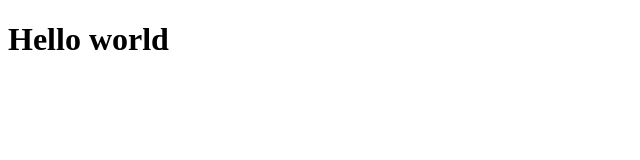
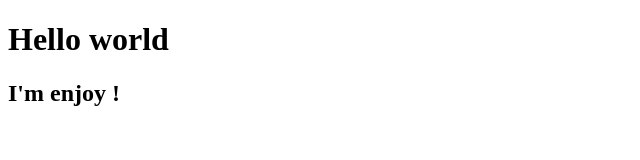
Before and after one commit to gylgyl2000/sharezza, a plain HTML site: page index.html in a window 1280 px wide. Shown: the whole page, without its empty margins (0-640 px from the left). Drawn offline with Linux system fonts and the light colour scheme.

Commit message:
Update index.html
Sub-title h2

```diff
--- a/index.html
+++ b/index.html
@@ -8,5 +8,7 @@
 
     <h1>Hello world</h1>
 
+    <h2>I'm enjoy !</h2>
+
   </body>
 </html>
```
